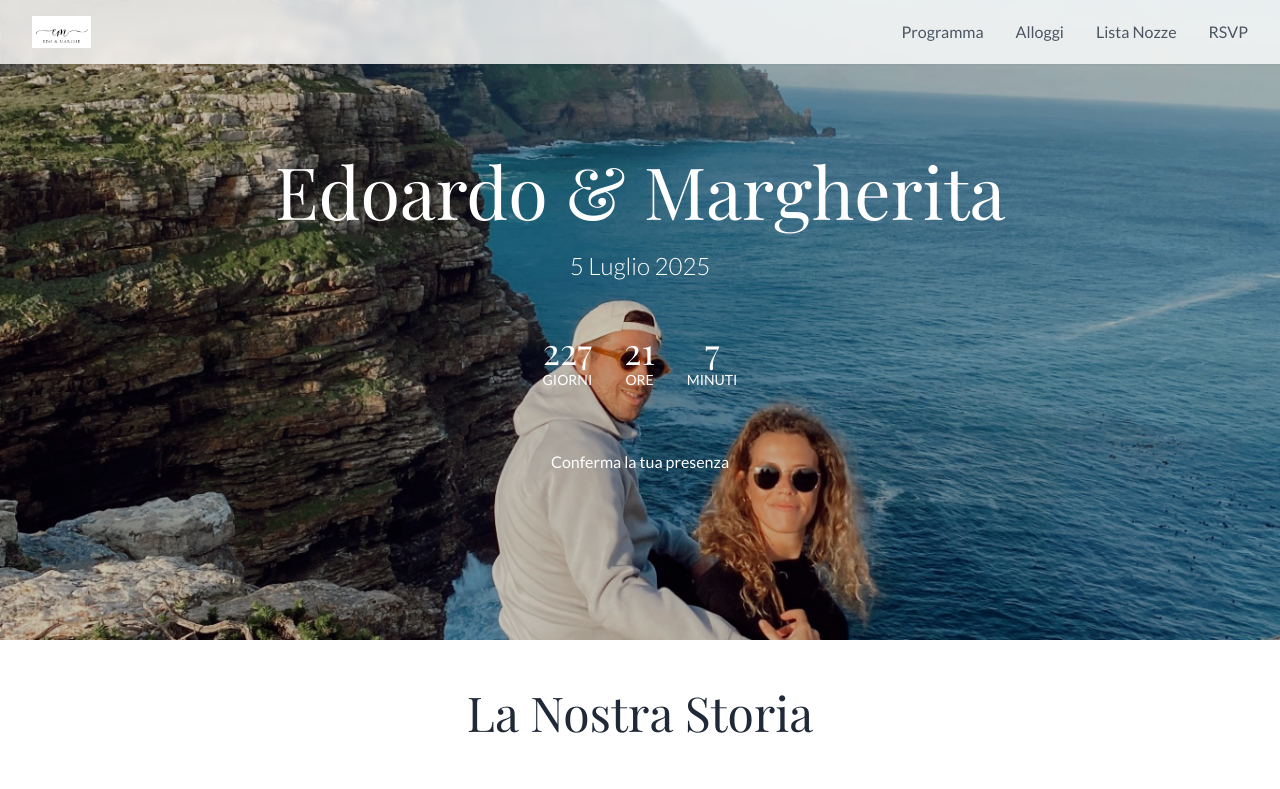
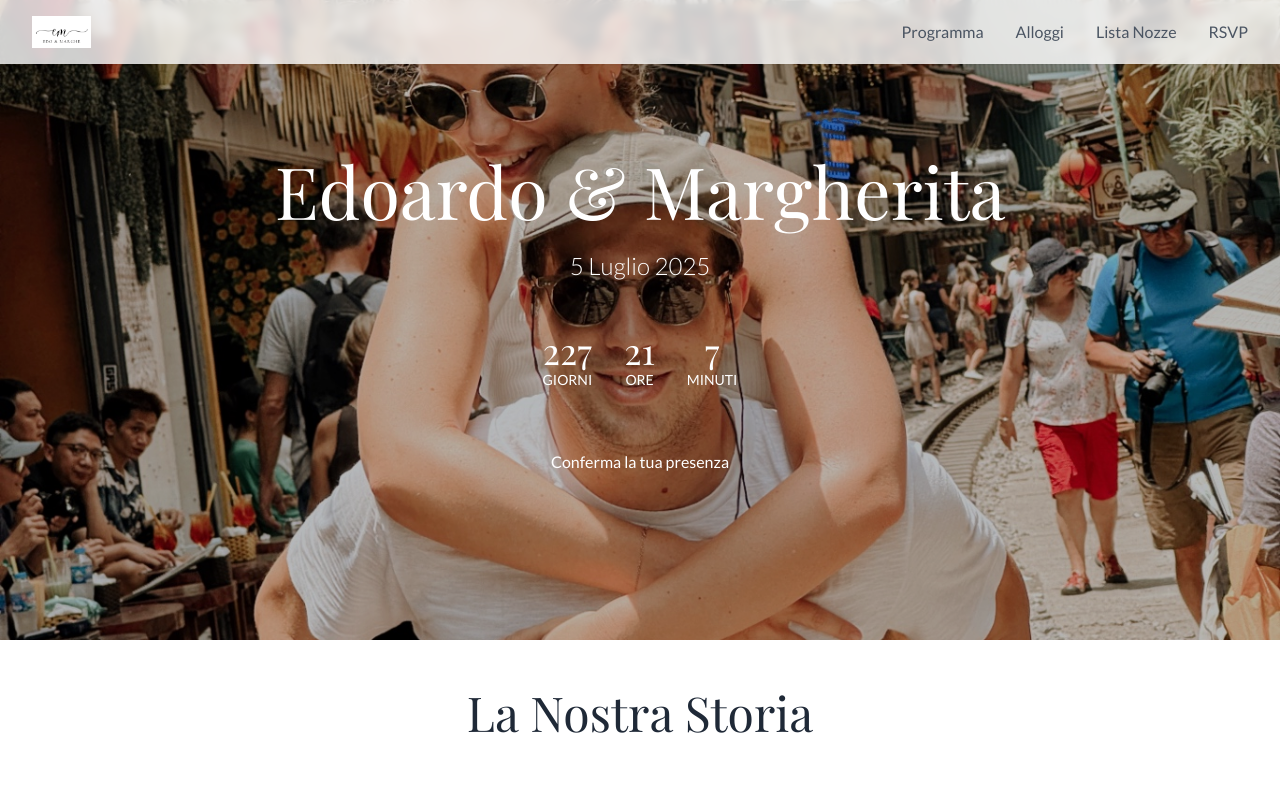
Before and after one commit to edoemarghe/wedding-journey-planner, a React (Vite) app: page / in a window 1280 px wide. Shown: the top 789 px of the page. Built offline with nearby package versions, Linux system fonts and the light colour scheme.

Commit message:
Replace top right photo in mosaic
Updated the image displayed in the top right corner of the photo mosaic in `src/pages/Index.tsx`.
[skip gpt_engineer]

```diff
--- a/src/pages/Index.tsx
+++ b/src/pages/Index.tsx
@@ -58,7 +58,7 @@ const Index = () => {
       <div
         className="h-[80vh] flex items-center justify-center bg-cover bg-center relative"
         style={{
-          backgroundImage: "url('/lovable-uploads/9efb74b7-d57d-4e82-8e05-f04bec30c50f.png')",
+          backgroundImage: "url('/lovable-uploads/25ae3e07-a690-4837-bacb-33b0b58fb994.png')",
           backgroundPosition: "center center",
           backgroundSize: "100% auto"
         }}
```
